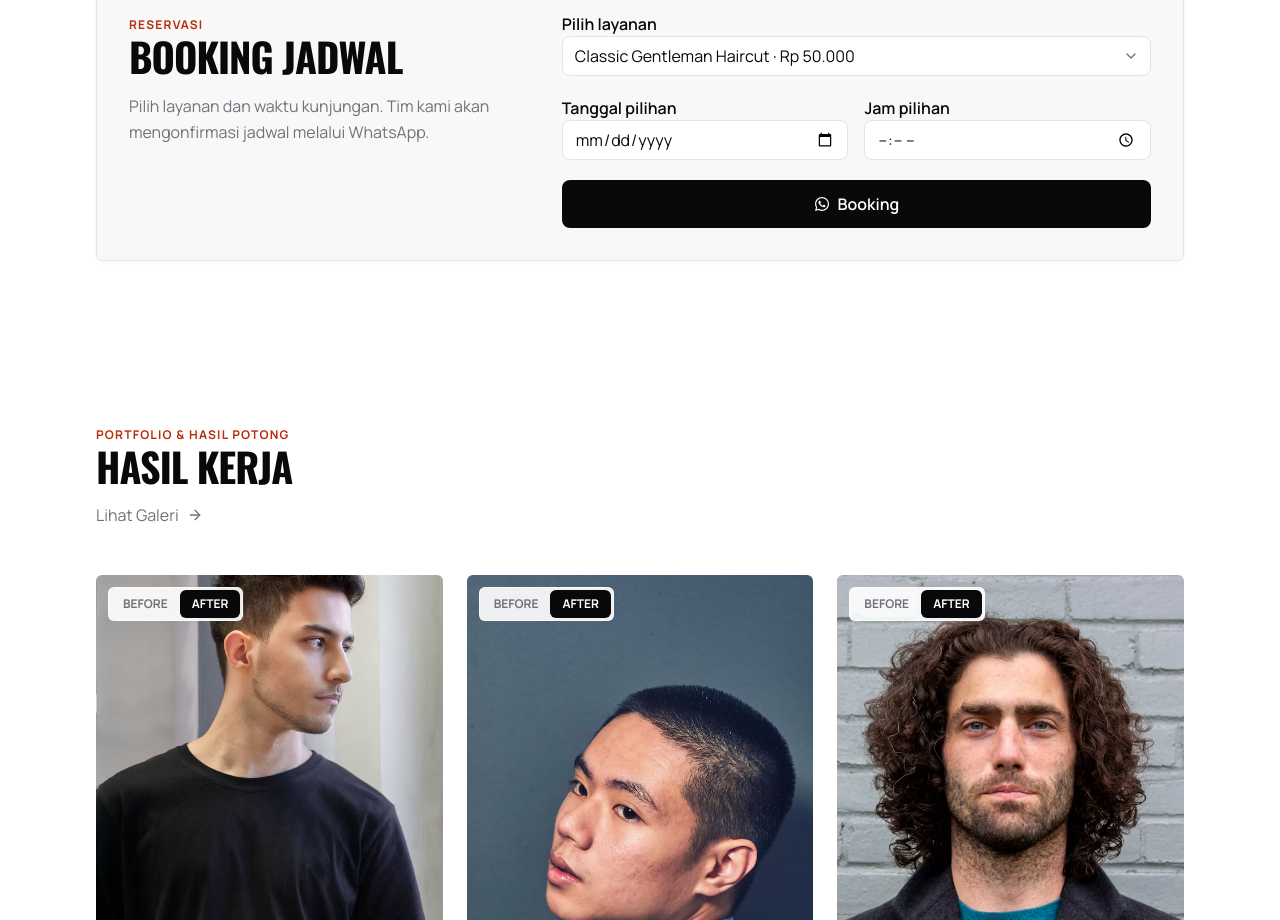
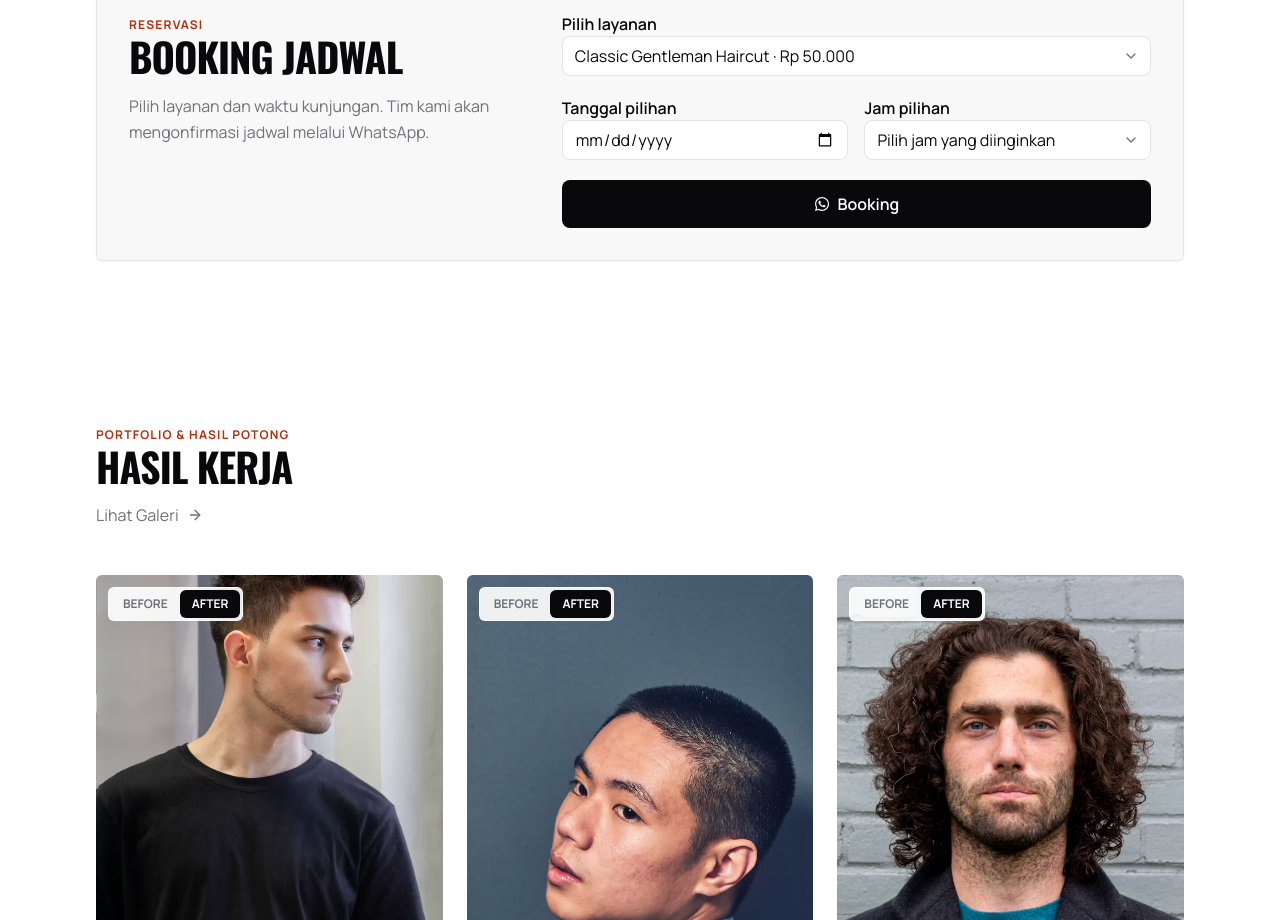
Before and after one commit to zuradaisy/barbershop-template-2, a Next.js app: page / in a window 1280 px wide. Shown: the part 2460-3380 px from the top of the page. Built offline with nearby package versions, Linux system fonts and the light colour scheme.

Commit message:
style: add field jam

```diff
--- a/components/pages/home/quick-booking-form.tsx
+++ b/components/pages/home/quick-booking-form.tsx
@@ -12,6 +12,7 @@ import { Input } from "@/components/ui/input";
 import { Select } from "@/components/ui/select";
 import { SectionHeading } from "@/components/ui/section-heading";
 import { home } from "@/content/home";
+import { bookingContent } from "@/content/booking";
 import { services } from "@/content/services";
 import { whatsappLink } from "@/lib/links";
 
@@ -118,13 +119,19 @@ export function QuickBookingForm() {
               />
             </Field>
             <Field id={timeId} label={copy.timeLabel}>
-              <Input
+              <Select
                 id={timeId}
-                type="time"
                 value={time}
                 onChange={(event) => setTime(event.target.value)}
                 required
-              />
+              >
+                <option value="">{copy.timePlaceholder}</option>
+                {bookingContent.timeOptions.map((option) => (
+                  <option key={option.value} value={option.value}>
+                    {option.label}
+                  </option>
+                ))}
+              </Select>
             </Field>
             <div className="sm:col-span-2">
               <Button type="submit" size="lg" className="w-full justify-center">
--- a/content/booking.ts
+++ b/content/booking.ts
@@ -41,6 +41,7 @@ export const bookingContent = {
     { value: "18:00", label: "18.00 WIB" },
     { value: "19:00", label: "19.00 WIB" },
     { value: "20:00", label: "20.00 WIB" },
+    { value: "21:00", label: "21.00 WIB" },
   ],
   submitLabel: "Booking via WhatsApp",
   summary: {
--- a/content/home.ts
+++ b/content/home.ts
@@ -57,6 +57,7 @@ export const home = {
     serviceLabel: "Pilih layanan",
     dateLabel: "Tanggal pilihan",
     timeLabel: "Jam pilihan",
+    timePlaceholder: "Pilih jam yang diinginkan",
     timeZoneLabel: "WIB",
     submitLabel: "Booking",
     successMessage:
```
